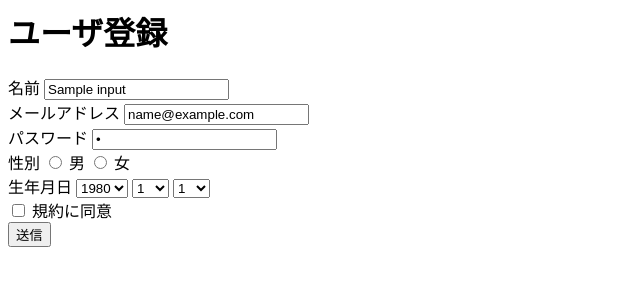
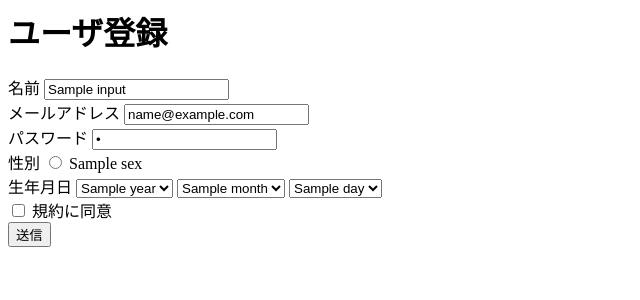
Before and after one commit to ksomemo/chat, a PHP site: template src/views/user/register.php in a window 1280 px wide. Shown: the top 300 px of the page, without its empty margins (0-640 px from the left). Run offline with PHP 8.4, Linux system fonts and the light colour scheme; the template is opened without the code that fills it: most values are stand-ins (such as "Sample title", 1, 10 or a date in 2020).

Commit message:
選択する要素をコントローラで設定するようにした。

```diff
--- a/src/views/user/register.php
+++ b/src/views/user/register.php
@@ -17,28 +17,28 @@
 
     <div>
         <label>性別</label>
-        <input type="radio" name="sex" id="sex_1" value="1" <?php if ($input['sex'] == 1) echo 'checked' ?>>
-        <label for="sex_1">男</label>
-        <input type="radio" name="sex" id="sex_2" value="2" <?php if ($input['sex'] == 2) echo 'checked' ?>>
-        <label for="sex_2">女</label>
+        <?php foreach ($sex_list as $key => $name) : ?>
+            <input type="radio" name="sex" id="sex_<?php echo $key ?>" value="<?php echo $key ?>" <?php if ($input['sex'] == $key) echo 'checked' ?>>
+            <label for="sex_<?php echo $key ?>"><?php echo $name ?></label>
+        <?php endforeach ?>
     </div>
 
     <div>
         <label>生年月日</label>
         <select name="year">
-            <option value="1980" <?php if ($input['year'] == 1980) echo 'selected' ?>>1980</option>
-            <option value="1990" <?php if ($input['year'] == 1990) echo 'selected' ?>>1990</option>
-            <option value="2000" <?php if ($input['year'] == 2000) echo 'selected' ?>>2000</option>
+            <?php foreach ($year_list as $year) : ?>
+                <option value="<?php echo $year ?>" <?php if ($input['year'] == $year) echo 'selected' ?>><?php echo $year ?></option>
+            <?php endforeach ?>
         </select>
         <select name="month">
-            <option value="1"  <?php if ($input['month'] == 1)  echo 'selected' ?>>1</option>
-            <option value="6"  <?php if ($input['month'] == 6)  echo 'selected' ?>>6</option>
-            <option value="12" <?php if ($input['month'] == 12) echo 'selected' ?>>12</option>
+            <?php foreach ($month_list as $month) : ?>
+                <option value="<?php echo $month ?>" <?php if ($input['month'] == $month) echo 'selected' ?>><?php echo $month ?></option>
+            <?php endforeach ?>
         </select>
         <select name="day">
-            <option value="1"  <?php if ($input['day'] == 1)  echo 'selected' ?>>1</option>
-            <option value="15" <?php if ($input['day'] == 15) echo 'selected' ?>>15</option>
-            <option value="30" <?php if ($input['day'] == 30) echo 'selected' ?>>30</option>
+            <?php foreach ($day_list as $day) : ?>
+                <option value="<?php echo $day ?>" <?php if ($input['day'] == $day) echo 'selected' ?>><?php echo $day ?></option>
+            <?php endforeach ?>
         </select>
     </div>
 
```
Also changed, not shown: src/controllers/UserController.php (+15 -1 lines).
